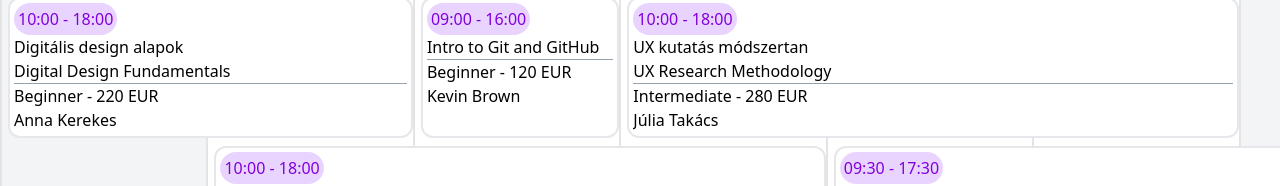
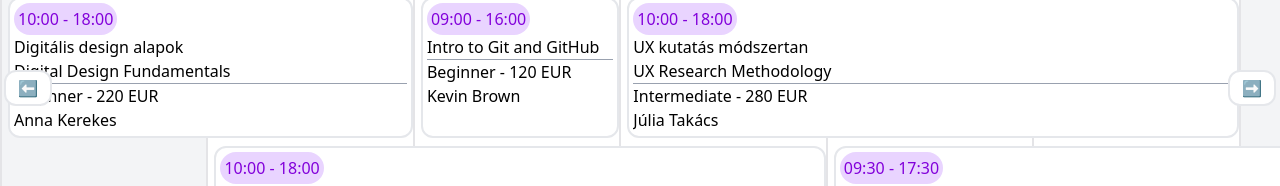
Before and after one commit to kiralysanyi/es2027-s17-r1-169, a React (Vite) app in the folder phase-2-src/: page / in a window 1280 px wide. Shown: the part 330-516 px from the top of the page. Built offline with nearby package versions, Linux system fonts and the light colour scheme.

Commit message:
add scroll buttons

```diff
--- a/phase-2-src/src/components/Calendar.jsx
+++ b/phase-2-src/src/components/Calendar.jsx
@@ -1,4 +1,4 @@
-import { useContext } from "react";
+import { useContext, useRef } from "react";
 import calcDayNames from "../utils/calcDayNames";
 import calculateRowCount from "../utils/calculateRowCount";
 import positionCourses from "../utils/positionCourses";
@@ -22,7 +22,21 @@
     const { courses, selectedCurrency, scale } = useContext(DataContext)
     const positionedCourses = positionCourses(courses)
     const dayMap = calcDayNames(startDay, endDay)
-    return <div className="w-full overflow-x-auto flex-1 h-full relative">
+
+    const gridContainerRef = useRef(null)
+
+    const goLeft = () => {
+        gridContainerRef.current.scrollBy({left: -100})
+
+    }
+
+    const goRight = () => {
+        gridContainerRef.current.scrollBy({left: 100})
+    }
+
+    return <div className="w-full overflow-x-auto flex-1 h-full relative scroll-smooth" ref={gridContainerRef}>
+        <button onClick={goLeft} className="control-button fixed z-10 top-2/4 left-1">⬅️</button>
+        <button onClick={goRight} className="control-button fixed z-10 top-2/4 right-1">➡️</button>
         <div style={{
             transition: "200ms",
             gridTemplateColumns: `repeat(${endDay}, minmax(0, 1fr))`,
```
